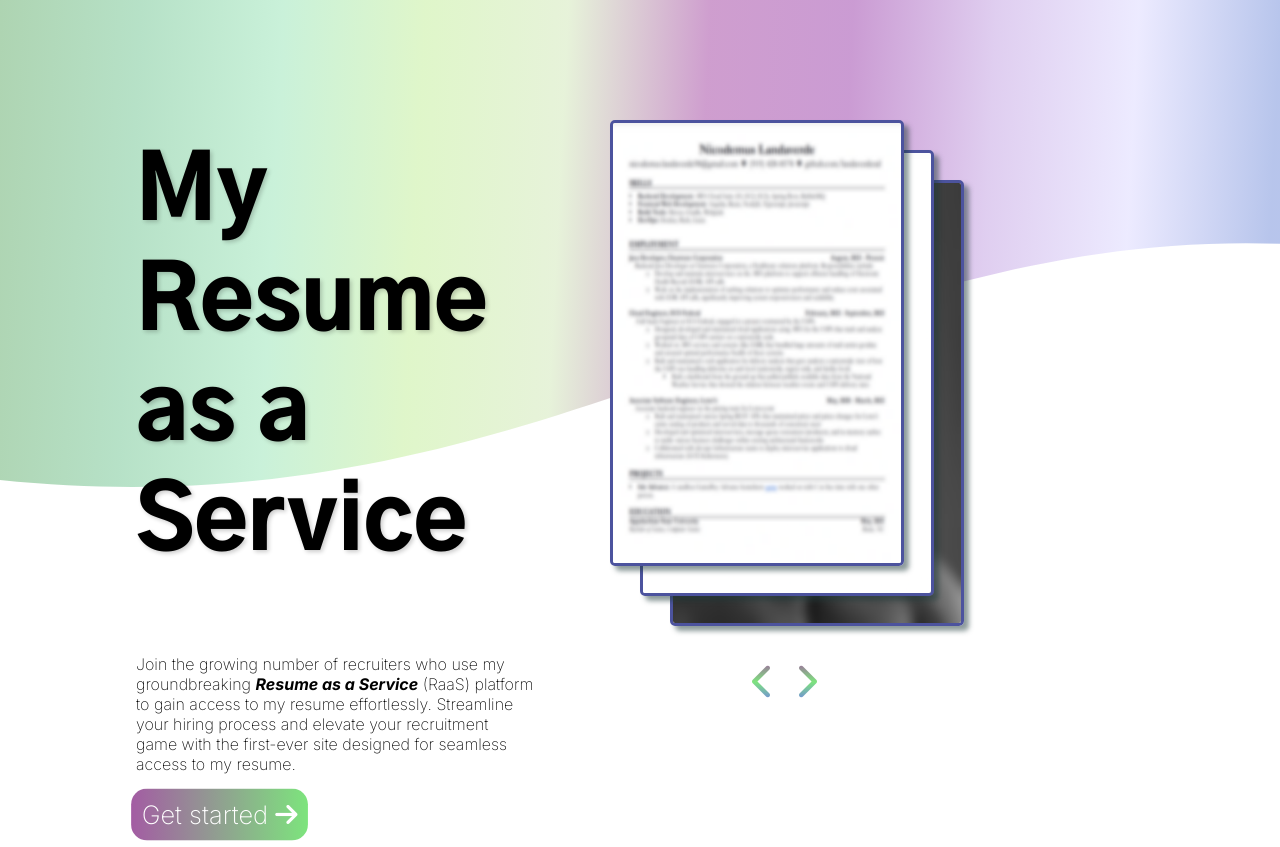
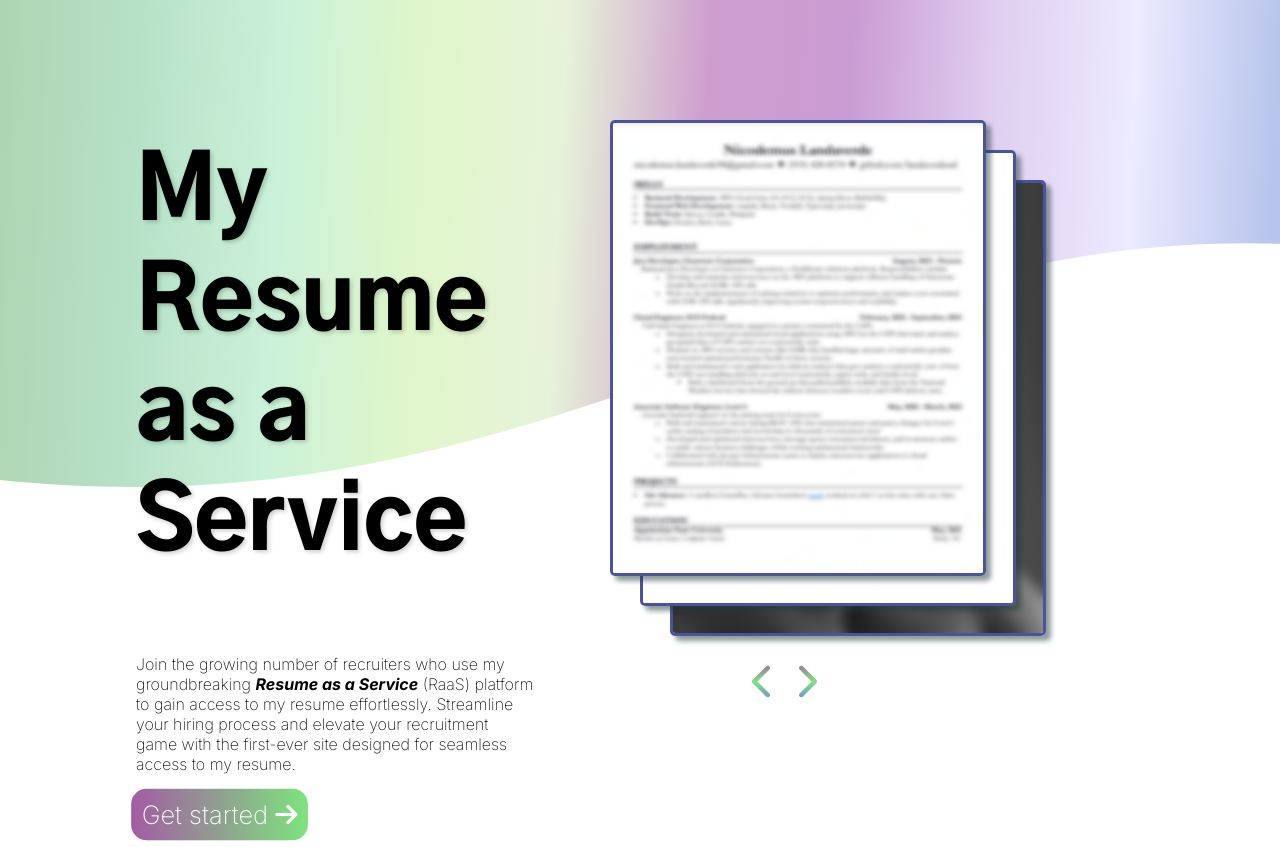
Before and after one commit to landaverdend/portfolio-site, a React (Vite) app: page / in a window 1280 px wide. Built offline with nearby package versions, Linux system fonts and the light colour scheme.

Commit message:
fixed splash screen.

```diff
--- a/src/components/cardStack/card-stack.css
+++ b/src/components/cardStack/card-stack.css
@@ -15,8 +15,8 @@
 .card__text {
   z-index: 10;
 
-  height: 55vh;
-  width: 22.5vw;
+  height: 450px;
+  width: 370px;
 
   position: absolute;
   transition: transform 0.3s ease-in-out;
--- a/src/views/splashView/splash-screen.css
+++ b/src/views/splashView/splash-screen.css
@@ -34,7 +34,6 @@
 }
 
 /* ========== Desktop (Large Screens) ========== */
-@media (min-width: 1201px) {
 .splash-grid {
   display: grid;
   grid-template-columns: 35% 55%; /* Make sure these don't all add up to over 100*/
@@ -48,19 +47,13 @@
   font-style: bold;
   text-shadow: 2px 2px 4px rgba(0, 0, 0, 0.2);
 }
-}
 
 /* ========== Smaller Desktops & Tablets (Medium Screens) ========== */
 @media (max-width: 1200px) {
   .splash-grid {
-    grid-template-columns: 30% 70%;
+    grid-template-columns: 33% 60%;
     width: 85vw;
     margin: 8vh auto; /* Adjusted to auto-center */
-  }
-
-  /* Just remove the */
-  .griditem:nth-child(2) {
-    display: none;
   }
 
   h1 {
@@ -81,9 +74,9 @@
     margin: 6vh auto;
   }
 
-  .griditem:nth-child(2) {
+  /* .griditem:nth-child(2) {
     display: none;
-  }
+  } */
 
   h1 {
     font-size: 4rem;
```
Lines whose indentation alone changed are shown as unchanged.
